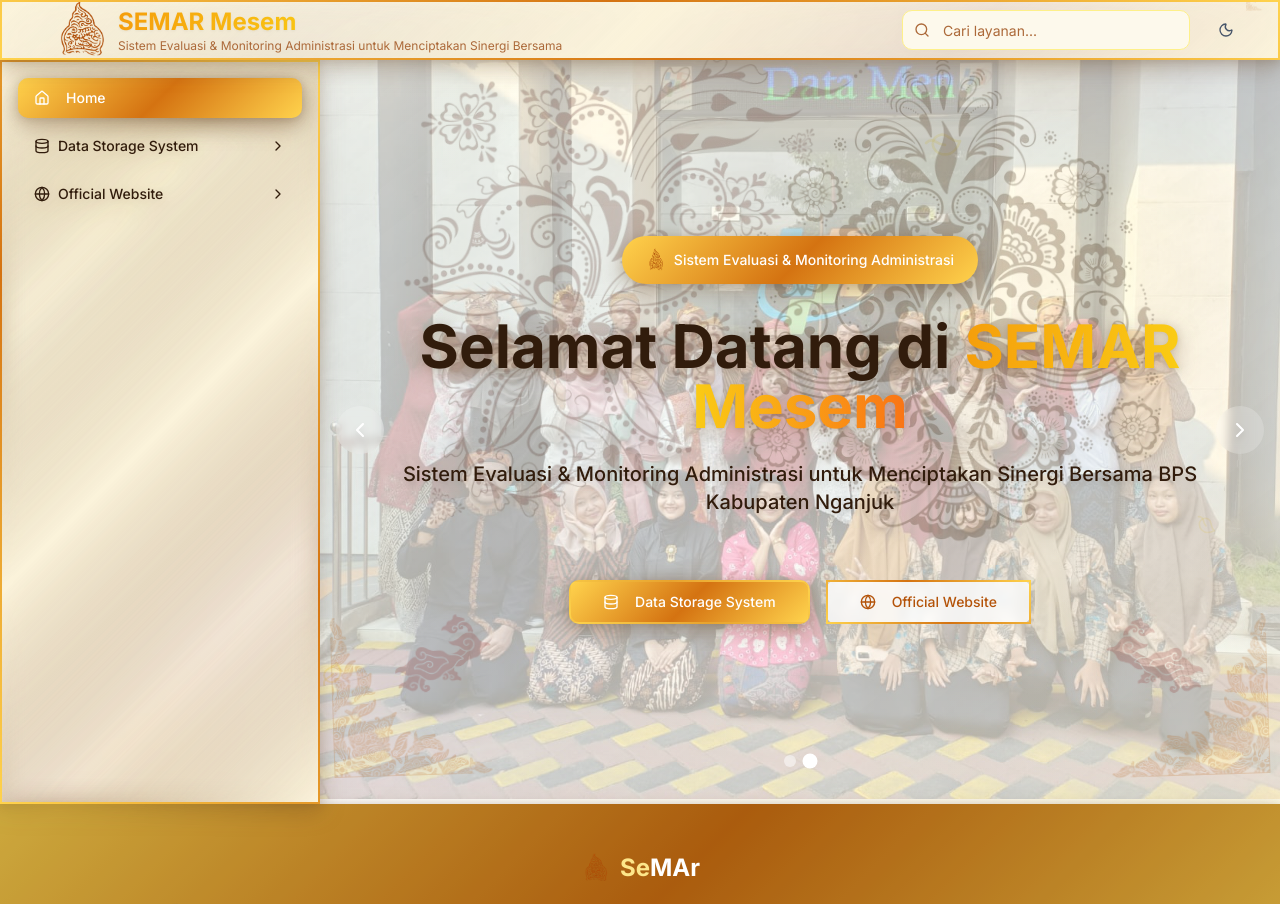
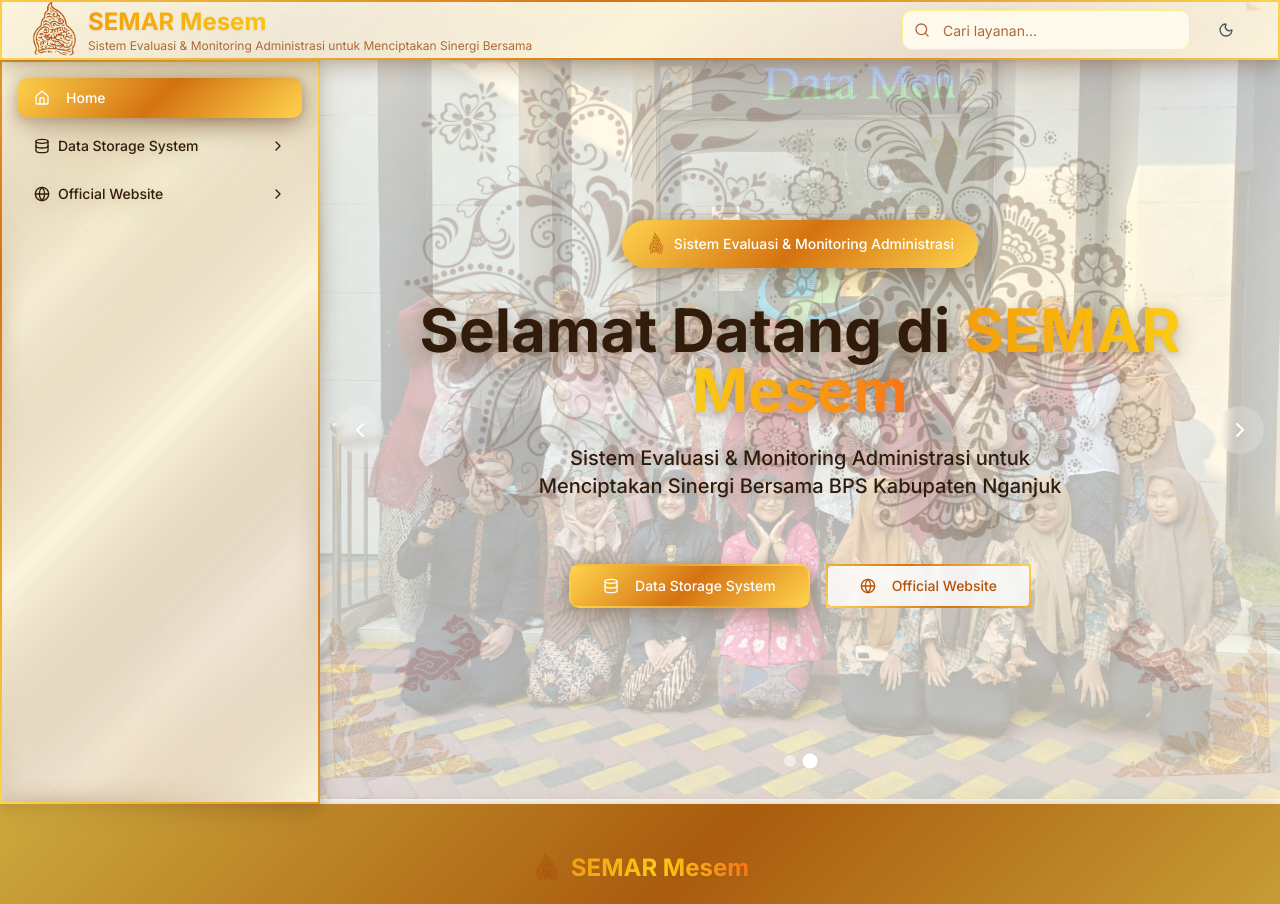
Before and after one commit to ilhmmc/simontang, a React (Vite) app: page / in a window 1280 px wide. Shown: the top 904 px of the page. Built offline with nearby package versions, Linux system fonts and the light colour scheme.

Commit message:
Fix: icon simpeg, semar to semar mesem at footer

```diff
--- a/client/pages/Index.tsx
+++ b/client/pages/Index.tsx
@@ -316,7 +316,7 @@
     title: "SIMPEG",
     description: "Website Sistem Informasi Pegawai Resmi BPS",
     url: "https://simpeg.bps.go.id",
-    icon: "👤",
+    icon: "👥",
     category: "official",
     subcategory: "information",
   },
@@ -592,7 +592,7 @@
       return (
         <>
           {/* Hero Section */}
-          <section className="relative py-8 px-4 h-[92.4vh] flex items-center overflow-hidden">
+          <section className="relative py-8 px-4 md:h-[92.4vh] h-auto flex md:items-center items-start pt-16 md:pt-0 overflow-hidden">
             {/* Background Image Carousel */}
             <div className="absolute inset-0">
               {heroImages.map((image, index) => (
@@ -671,11 +671,11 @@
                 Selamat Datang di{" "}
                 <span className="gradient-text">SEMAR Mesem</span>
               </h1>
-              <p className="text-xl text-foreground font-medium mb-16 max-w-1xl mx-auto drop-shadow-lg">
+              <p className="text-lg md:text-xl text-foreground font-medium mb-8 md:mb-16 max-w-xl mx-auto drop-shadow-lg">
                 Sistem Evaluasi & Monitoring Administrasi untuk Menciptakan
                 Sinergi Bersama BPS Kabupaten Nganjuk
               </p>
-              <div className="flex flex-col sm:flex-row gap-4 justify-center">
+              <div className="flex flex-col sm:flex-row gap-4 justify-center -mt-6 sm:mt-0">
                 <Button
                   size="lg"
                   className="wayang-gradient hover:opacity-90 transition-all wayang-shadow text-white border-2 border-amber-300/50"
@@ -829,7 +829,7 @@
           />
         </div>
         <div className="container flex h-14 items-center justify-between">
-          <div className="flex items-center space-x-4">
+          <div className="flex items-center space-x-4 -ml-7">
             <Button
               variant="ghost"
               size="sm"
@@ -839,7 +839,7 @@
               <Menu className="w-5 h-5" />
             </Button>
 
-            <div className="flex items-center space-x-1">
+            <div className="flex items-center space-x-0.5 -ml-3">
               <img
                 src="assets/images/logo-semar.png"
                 alt="Logo Semar Mesem"
@@ -1083,7 +1083,7 @@
                 <BarChart3 className="w-5 h-5 text-yellow-600" />
               </div>
               <h3 className="text-2xl font-bold">
-                <span className="text-amber-200">Se</span>MAr
+                <span className="gradient-text">SEMAR Mesem</span>
               </h3>
             </div>
             <p className="text-yellow-100 mb-6 max-w-2xl mx-auto">
```
